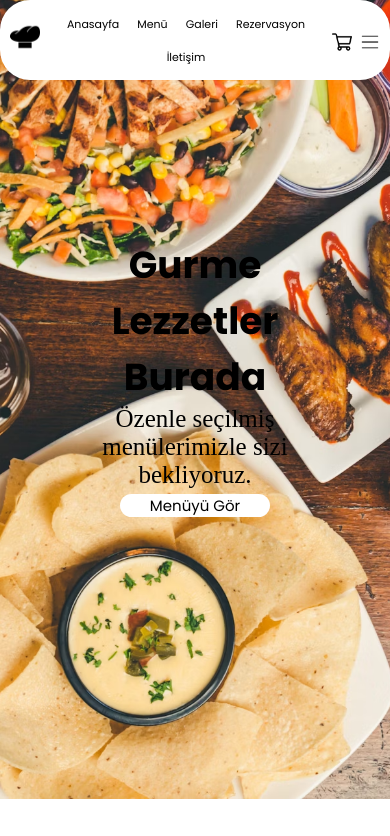
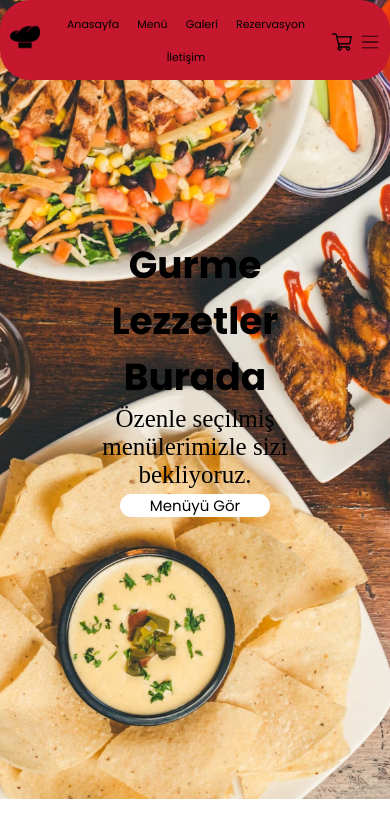
Before and after one commit to barismert27/gurmerestoran-com, a plain HTML site: page index.html in a window 390 px wide. Shown: the top 836 px of the page. Drawn offline with Linux system fonts and the light colour scheme.

Commit message:
Update index.html

```diff
--- a/index.html
+++ b/index.html
@@ -18,7 +18,7 @@
 
 
     .navbar {
-      background-color: white;
+  background-color: #C5172E;
   font-family: 'Poppins', sans-serif;
   display: flex;
   align-items: center;
@@ -170,6 +170,7 @@ column-gap: 20px;
     margin: 0 auto;
     max-width: 100%;
     overflow-x: hidden;
+  background-color: #C5172E;
   }
 
   .navlinks {
```
